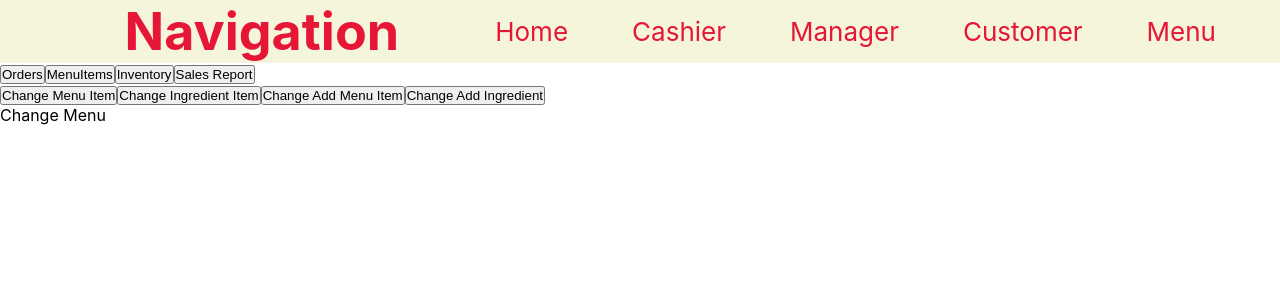
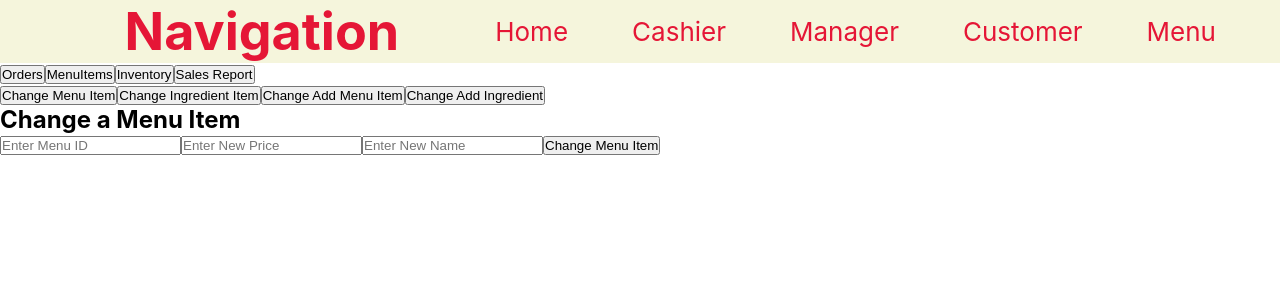
Before and after one commit to CSCE315-Spring23/Project3_Team_71, a React (Create React App) app in the folder client/: page /manager in a window 1280 px wide. Both pictures are taken after a click on the button "Change Menu Item". Shown: the top 300 px of the page. Built offline with nearby package versions, Linux system fonts and the light colour scheme.

Commit message:
Fixed Change Inventory

```diff
--- a/client/src/pages/manager/ChangeIngredient.js
+++ b/client/src/pages/manager/ChangeIngredient.js
@@ -10,8 +10,14 @@ const ChangeIngredient = () => {
 
   const handleSubmit = async () => {
 
-    console.log("/changeIngredient/:"+id+"/:"+quantity+"/:"+name);
-    const response = await fetch("http://localhost:3001/changeIngredient/"+id+"/"+quantity+"/"+name);
+    if(quantity !== '') {
+      console.log("/changeIngredient/:"+id+"/:"+quantity+"/:"+quantity);
+      const response_quantity = await fetch("http://localhost:3001/changeIngredientQuantity/"+id+"/"+quantity);
+    }
+    if(name !== '') {
+      console.log("/changeIngredient/:"+id+"/:"+quantity+"/:"+name);
+      const response_name = await fetch("http://localhost:3001/changeIngredientName/"+id+"/"+name);
+    }
   };
   const handleIdChange = (event) => {
     setId(event.target.value);
--- a/client/src/pages/manager/ChangeMenu.js
+++ b/client/src/pages/manager/ChangeMenu.js
@@ -1,8 +1,58 @@
 import React, { useEffect, useState } from "react";
 
 const ChangeMenu = () => {
+  const [id, setId] = useState('');
+  const [price, setPrice] = useState('');
+  const [name, setName] = useState ('');
+
+  const handleSubmit = async () => {
+
+    console.log("/changeIngredient/:"+id+"/:"+price+"/:"+name);
+    const response = await fetch("http://localhost:3001/changeMenu/"+id+"/"+price+"/"+name);
+  };
+  const handleIdChange = (event) => {
+    setId(event.target.value);
+  };
+
+  const handlePriceChange = (event) => {
+    setPrice(event.target.value);
+  };
+
+  const handleNameChange = (event) => {
+    setName(event.target.value);
+  };
   return (
-    <div>Change Menu</div>
+    <div>
+      <h2>Change a Menu Item</h2>
+      <form>
+        <input
+        type = "text"
+        id = "menuID"
+        name ="Menu ID"
+        required = "required"
+        placeholder="Enter Menu ID"
+        value = {id}
+        onChange = {handleIdChange}
+        />
+        <input
+        type = "text"
+        id = "price"
+        name ="Price"
+        placeholder="Enter New Price"
+        value = {price}
+        onChange = {handlePriceChange}
+        />
+        <input
+        type = "text"
+        id = "name"
+        name ="Name"
+        placeholder="Enter New Name"
+        value = {name}
+        onChange = {handleNameChange}
+        />
+        <button type ="button" onClick ={handleSubmit}>Change Menu Item</button>
+      </form>
+    </div>
   )
 }
 
```
Also changed, not shown: 1 other file (tests, documents, lock files or other folders).
